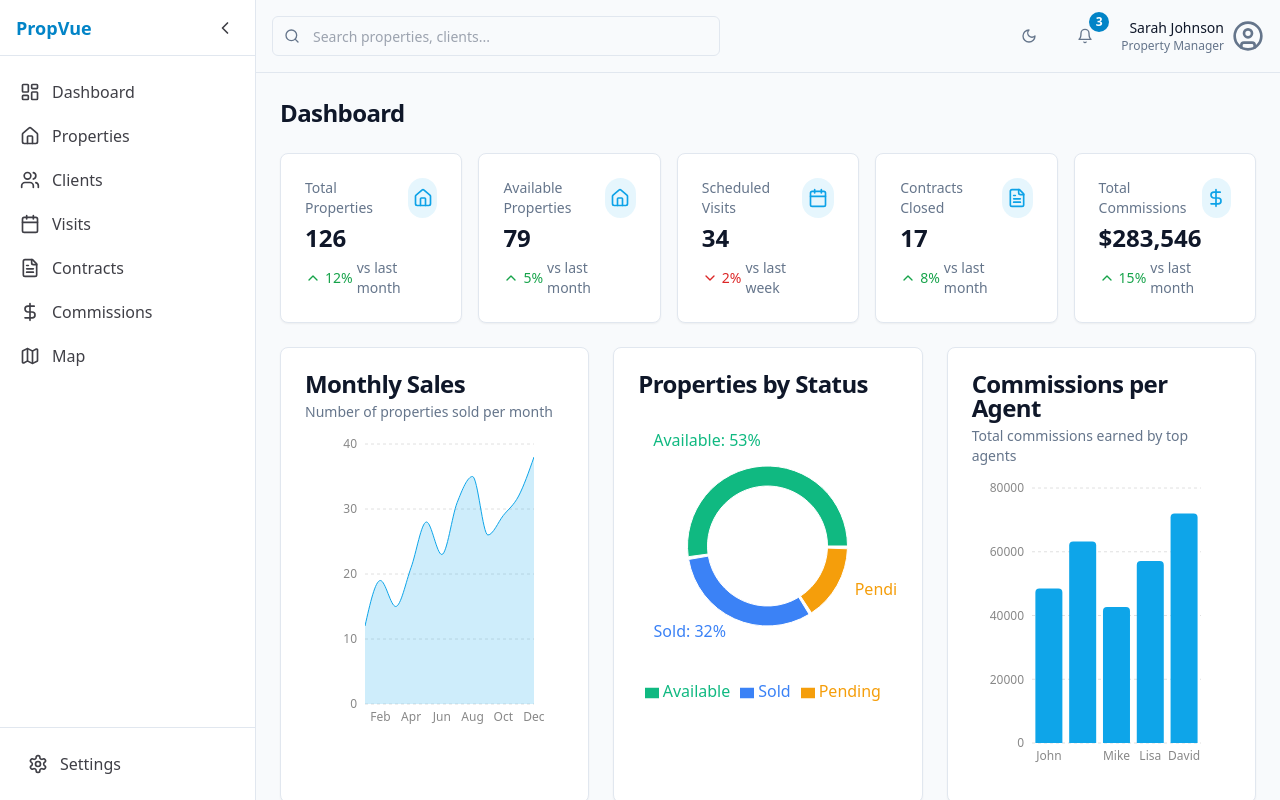
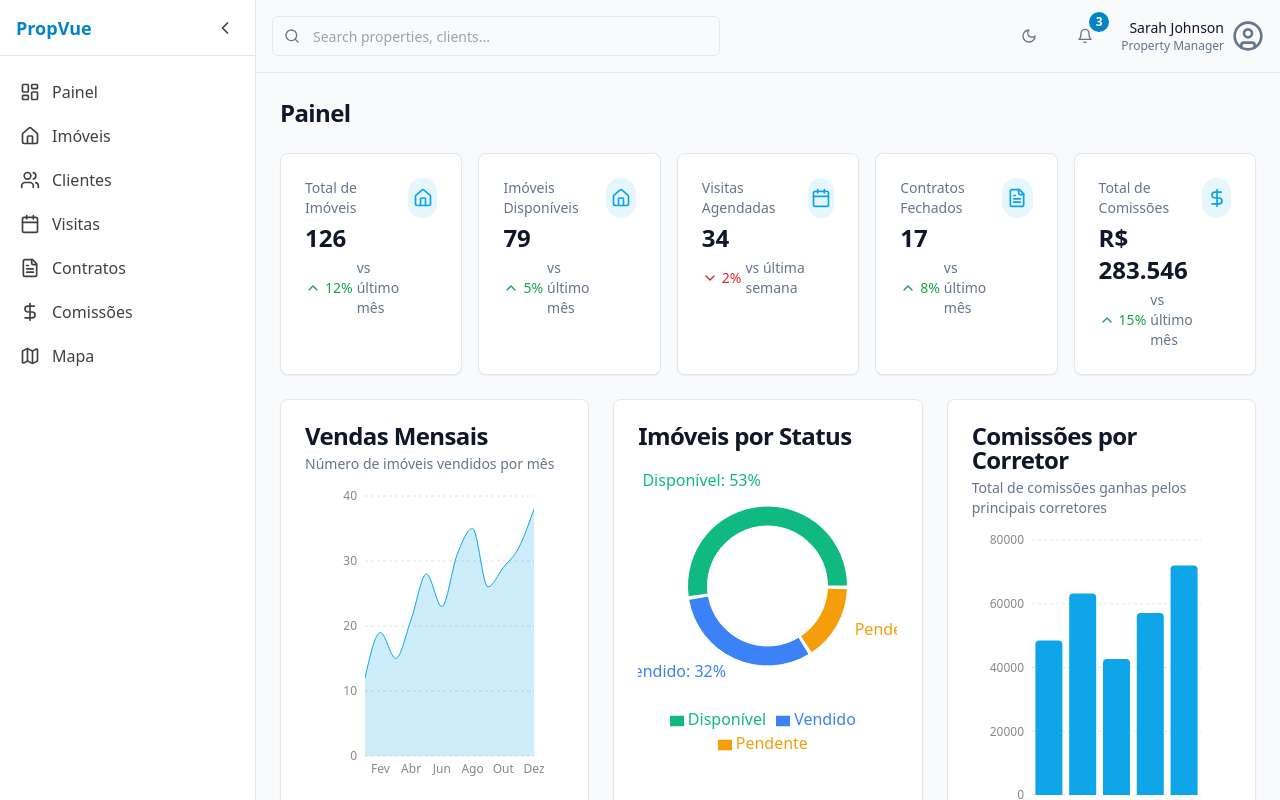
Before and after one commit to Jh0ny1/Emobil, a React (Vite) app: page /dashboard in a window 1280 px wide. Built offline with nearby package versions, Linux system fonts and the light colour scheme.

Commit message:
Refactor: Translate and add property details page
- Removed the home and settings pages.
- Translated the application to Portuguese.
- Added a details page for each available property.

```diff
--- a/src/App.tsx
+++ b/src/App.tsx
@@ -3,11 +3,11 @@ import { Toaster } from "@/components/ui/toaster";
 import { Toaster as Sonner } from "@/components/ui/sonner";
 import { TooltipProvider } from "@/components/ui/tooltip";
 import { QueryClient, QueryClientProvider } from "@tanstack/react-query";
-import { BrowserRouter, Routes, Route } from "react-router-dom";
+import { BrowserRouter, Routes, Route, Navigate } from "react-router-dom";
 import MainLayout from "./components/Layout/MainLayout";
-import Index from "./pages/Index";
 import Dashboard from "./components/Dashboard/Dashboard";
 import PropertiesList from "./components/Properties/PropertiesList";
+import PropertyDetails from "./components/Properties/PropertyDetails";
 import ClientsList from "./components/Clients/ClientsList";
 import VisitsList from "./components/Visits/VisitsList";
 import MapView from "./components/Map/MapView";
@@ -22,16 +22,17 @@ const App = () => (
       <Sonner />
       <BrowserRouter>
         <Routes>
-          <Route path="/" element={<Index />} />
+          <Route path="/" element={<Navigate to="/dashboard" replace />} />
 
-          {/* Dashboard routes */}
+          {/* Rotas do painel */}
           <Route path="/dashboard" element={<MainLayout><Dashboard /></MainLayout>} />
           <Route path="/properties" element={<MainLayout><PropertiesList /></MainLayout>} />
+          <Route path="/properties/:id" element={<MainLayout><PropertyDetails /></MainLayout>} />
           <Route path="/clients" element={<MainLayout><ClientsList /></MainLayout>} />
           <Route path="/visits" element={<MainLayout><VisitsList /></MainLayout>} />
           <Route path="/map" element={<MainLayout><MapView /></MainLayout>} />
 
-          {/* Catch-all route */}
+          {/* Rota de captura */}
           <Route path="*" element={<NotFound />} />
         </Routes>
       </BrowserRouter>
--- a/src/components/Dashboard/Dashboard.tsx
+++ b/src/components/Dashboard/Dashboard.tsx
@@ -1,103 +1,102 @@
 
 import React from 'react';
-import { LayoutGrid } from '@/components/ui/chart';
 import StatCard from './StatCard';
 import ChartCard from './ChartCard';
 import QuickActionCard from './QuickActionCard';
 import { Home, Calendar, FileText, DollarSign, Plus } from 'lucide-react';
 
 const Dashboard: React.FC = () => {
-  // Mock data for KPI cards
+  // Dados de exemplo para os cartões KPI
   const kpiData = [
     {
-      title: 'Total Properties',
+      title: 'Total de Imóveis',
       value: '126',
       change: { value: 12, trend: 'up' as const },
-      trend: 'last month',
+      trend: 'último mês',
       icon: Home
     },
     {
-      title: 'Available Properties',
+      title: 'Imóveis Disponíveis',
       value: '79',
       change: { value: 5, trend: 'up' as const },
-      trend: 'last month',
+      trend: 'último mês',
       icon: Home
     },
     {
-      title: 'Scheduled Visits',
+      title: 'Visitas Agendadas',
       value: '34',
       change: { value: 2, trend: 'down' as const },
-      trend: 'last week',
+      trend: 'última semana',
       icon: Calendar
     },
     {
-      title: 'Contracts Closed',
+      title: 'Contratos Fechados',
       value: '17',
       change: { value: 8, trend: 'up' as const },
-      trend: 'last month',
+      trend: 'último mês',
       icon: FileText
     },
     {
-      title: 'Total Commissions',
-      value: '$283,546',
+      title: 'Total de Comissões',
+      value: 'R$ 283.546',
       change: { value: 15, trend: 'up' as const },
-      trend: 'last month',
+      trend: 'último mês',
       icon: DollarSign
     }
   ];
 
-  // Mock data for charts
+  // Dados de exemplo para gráficos
   const monthlySalesData = [
     { name: 'Jan', value: 12 },
-    { name: 'Feb', value: 19 },
+    { name: 'Fev', value: 19 },
     { name: 'Mar', value: 15 },
-    { name: 'Apr', value: 21 },
-    { name: 'May', value: 28 },
+    { name: 'Abr', value: 21 },
+    { name: 'Mai', value: 28 },
     { name: 'Jun', value: 23 },
     { name: 'Jul', value: 31 },
-    { name: 'Aug', value: 35 },
-    { name: 'Sep', value: 26 },
-    { name: 'Oct', value: 29 },
+    { name: 'Ago', value: 35 },
+    { name: 'Set', value: 26 },
+    { name: 'Out', value: 29 },
     { name: 'Nov', value: 32 },
-    { name: 'Dec', value: 38 }
+    { name: 'Dez', value: 38 }
   ];
 
   const propertiesStatusData = [
-    { name: 'Available', value: 79 },
-    { name: 'Sold', value: 47 },
-    { name: 'Pending', value: 23 }
+    { name: 'Disponível', value: 79 },
+    { name: 'Vendido', value: 47 },
+    { name: 'Pendente', value: 23 }
   ];
 
   const commissionsByAgentData = [
-    { name: 'John', value: 48500 },
-    { name: 'Sarah', value: 63200 },
-    { name: 'Mike', value: 42700 },
-    { name: 'Lisa', value: 57100 },
-    { name: 'David', value: 72000 }
+    { name: 'João', value: 48500 },
+    { name: 'Sara', value: 63200 },
+    { name: 'Miguel', value: 42700 },
+    { name: 'Luísa', value: 57100 },
+    { name: 'Davi', value: 72000 }
   ];
 
-  // Mock quick actions
+  // Ações rápidas de exemplo
   const quickActions = [
     {
-      label: 'Add New Property',
+      label: 'Adicionar Imóvel',
       icon: Plus,
-      onClick: () => console.log('Add property clicked')
+      onClick: () => console.log('Adicionar imóvel clicado')
     },
     {
-      label: "View Today's Visits",
+      label: "Ver Visitas de Hoje",
       icon: Calendar,
-      onClick: () => console.log("View today's visits clicked")
+      onClick: () => console.log("Ver visitas de hoje clicado")
     },
     {
-      label: 'Register New Contract',
+      label: 'Registrar Novo Contrato',
       icon: FileText,
-      onClick: () => console.log('Register contract clicked')
+      onClick: () => console.log('Registrar contrato clicado')
     }
   ];
 
   return (
     <div className="space-y-6">
-      <h1 className="text-2xl font-bold tracking-tight">Dashboard</h1>
+      <h1 className="text-2xl font-bold tracking-tight">Painel</h1>
 
       <div className="grid grid-cols-1 md:grid-cols-2 lg:grid-cols-3 xl:grid-cols-5 gap-4">
         {kpiData.map((kpi, index) => (
@@ -114,22 +113,22 @@ const Dashboard: React.FC = () => {
 
       <div className="grid grid-cols-1 lg:grid-cols-3 gap-6">
         <ChartCard
-          title="Monthly Sales"
-          description="Number of properties sold per month"
+          title="Vendas Mensais"
+          description="Número de imóveis vendidos por mês"
           data={monthlySalesData}
           type="area"
         />
 
         <ChartCard
-          title="Properties by Status"
+          title="Imóveis por Status"
           data={propertiesStatusData}
           type="pie"
           colors={['#10b981', '#3b82f6', '#f59e0b']}
         />
 
         <ChartCard
-          title="Commissions per Agent"
-          description="Total commissions earned by top agents"
+          title="Comissões por Corretor"
+          description="Total de comissões ganhas pelos principais corretores"
           data={commissionsByAgentData}
           type="bar"
         />
@@ -137,12 +136,12 @@ const Dashboard: React.FC = () => {
 
       <div className="grid grid-cols-1 md:grid-cols-2 lg:grid-cols-3 gap-6">
         <QuickActionCard
-          title="Quick Actions"
-          description="Common tasks you might want to perform"
+          title="Ações Rápidas"
+          description="Tarefas comuns que você pode querer realizar"
           actions={quickActions}
         />
 
-        {/* Additional cards can be added here in the future */}
+        {/* Cartões adicionais podem ser adicionados aqui no futuro */}
       </div>
     </div>
   );
--- a/src/components/Layout/Sidebar.tsx
+++ b/src/components/Layout/Sidebar.tsx
@@ -10,21 +10,20 @@ import {
   Calendar,
   FileText,
   DollarSign,
-  Map,
-  Settings
+  Map
 } from 'lucide-react';
 
 const Sidebar: React.FC = () => {
   const [collapsed, setCollapsed] = useState(false);
 
   const navigationItems = [
-    { name: 'Dashboard', icon: LayoutDashboard, path: '/dashboard' },
-    { name: 'Properties', icon: Home, path: '/properties' },
-    { name: 'Clients', icon: Users, path: '/clients' },
-    { name: 'Visits', icon: Calendar, path: '/visits' },
-    { name: 'Contracts', icon: FileText, path: '/contracts' },
-    { name: 'Commissions', icon: DollarSign, path: '/commissions' },
-    { name: 'Map', icon: Map, path: '/map' },
+    { name: 'Painel', icon: LayoutDashboard, path: '/dashboard' },
+    { name: 'Imóveis', icon: Home, path: '/properties' },
+    { name: 'Clientes', icon: Users, path: '/clients' },
+    { name: 'Visitas', icon: Calendar, path: '/visits' },
+    { name: 'Contratos', icon: FileText, path: '/contracts' },
+    { name: 'Comissões', icon: DollarSign, path: '/commissions' },
+    { name: 'Mapa', icon: Map, path: '/map' },
   ];
 
   return (
@@ -46,7 +45,7 @@ const Sidebar: React.FC = () => {
         <button
           onClick={() => setCollapsed(!collapsed)}
           className="p-1 rounded-md hover:bg-sidebar-accent text-sidebar-foreground"
-          aria-label={collapsed ? "Expand sidebar" : "Collapse sidebar"}
+          aria-label={collapsed ? "Expandir barra lateral" : "Recolher barra lateral"}
         >
           <ChevronLeft className={cn("h-5 w-5 transition-transform", collapsed && "rotate-180")} />
         </button>
@@ -73,22 +72,6 @@ const Sidebar: React.FC = () => {
           ))}
         </ul>
       </nav>
-
-      <div className="p-4 border-t">
-        <Link
-          to="/settings"
-          className={cn(
-            "flex items-center gap-3 px-3 py-2 rounded-md transition-colors",
-            "hover:bg-sidebar-accent hover:text-sidebar-accent-foreground",
-            "focus:outline-none focus:ring-2 focus:ring-sidebar-ring",
-            "text-sidebar-foreground",
-            collapsed && "justify-center"
-          )}
-        >
-          <Settings className="h-5 w-5 flex-shrink-0" />
-          {!collapsed && <span>Settings</span>}
-        </Link>
-      </div>
     </aside>
   );
 };
--- /dev/null
+++ b/src/components/Properties/PropertyDetails.tsx
@@ -0,0 +1,231 @@
+
+import React from 'react';
+import { useParams, Link } from 'react-router-dom';
+import { ArrowLeft, Bed, Bath, Maximize, Phone, Mail, Calendar, FileText } from 'lucide-react';
+import { Button } from '@/components/ui/button';
+import { Card, CardContent } from '@/components/ui/card';
+import { Badge } from '@/components/ui/badge';
+import { Separator } from '@/components/ui/separator';
+import { PropertyType } from './PropertyCard';
+
+// Dados de exemplo para propriedades
+const propertiesData: PropertyType[] = [
+  {
+    id: "1",
+    title: "Casa Moderna em Condomínio",
+    address: "Rua das Flores, 123",
+    city: "São Paulo",
+    price: 750000,
+    type: "house",
+    status: "available",
+    bedrooms: 3,
+    bathrooms: 2,
+    area: 180,
+    image: "https://images.unsplash.com/photo-1564013799919-ab600027ffc6?auto=format&fit=crop&q=80&w=1000"
+  },
+  {
+    id: "2",
+    title: "Apartamento Luxuoso",
+    address: "Av. Paulista, 1000",
+    city: "São Paulo",
+    price: 1200000,
+    type: "apartment",
+    status: "available",
+    bedrooms: 4,
+    bathrooms: 3,
+    area: 220,
+    image: "https://images.unsplash.com/photo-1493809842364-78817add7ffb?auto=format&fit=crop&q=80&w=1000"
+  },
+  {
+    id: "3",
+    title: "Lote em Condomínio Fechado",
+    address: "Estrada do Sol, 456",
+    city: "Rio de Janeiro",
+    price: 350000,
+    type: "land",
+    status: "available",
+    area: 500,
+    image: "https://images.unsplash.com/photo-1500382017468-9049fed747ef?auto=format&fit=crop&q=80&w=1000"
+  }
+];
+
+const PropertyDetails: React.FC = () => {
+  const { id } = useParams<{ id: string }>();
+  const property = propertiesData.find(p => p.id === id);
+
+  if (!property) {
+    return (
+      <div className="flex flex-col items-center justify-center py-12">
+        <h2 className="text-2xl font-bold mb-4">Imóvel não encontrado</h2>
+        <Button asChild>
+          <Link to="/properties">Voltar para Imóveis</Link>
+        </Button>
+      </div>
+    );
+  }
+
+  const formatPrice = (price: number) => {
+    return new Intl.NumberFormat('pt-BR', {
+      style: 'currency',
+      currency: 'BRL',
+      minimumFractionDigits: 0,
+      maximumFractionDigits: 0,
+    }).format(price);
+  };
+
+  const getStatusLabel = (status: string) => {
+    switch (status) {
+      case 'available':
+        return 'Disponível';
+      case 'sold':
+        return 'Vendido';
+      case 'pending':
+        return 'Pendente';
+      default:
+        return status;
+    }
+  };
+
+  const getTypeLabel = (type: string) => {
+    switch (type) {
+      case 'house':
+        return 'Casa';
+      case 'apartment':
+        return 'Apartamento';
+      case 'condo':
+        return 'Condomínio';
+      case 'land':
+        return 'Terreno';
+      default:
+        return type;
+    }
+  };
+
+  return (
+    <div className="space-y-6">
+      <div className="flex items-center justify-between">
+        <Button variant="outline" size="sm" asChild className="mb-4">
+          <Link to="/properties" className="flex items-center gap-2">
+            <ArrowLeft className="h-4 w-4" />
+            Voltar para Imóveis
+          </Link>
+        </Button>
+      </div>
+
+      <div className="grid grid-cols-1 lg:grid-cols-3 gap-6">
+        <div className="lg:col-span-2 space-y-6">
+          <div className="relative rounded-lg overflow-hidden h-80">
+            <img
+              src={property.image}
+              alt={property.title}
+              className="w-full h-full object-cover"
+            />
+            <Badge className="absolute top-4 right-4 text-sm">
+              {getStatusLabel(property.status)}
+            </Badge>
+          </div>
+
+          <div>
+            <div className="flex justify-between items-start">
+              <h1 className="text-2xl font-bold">{property.title}</h1>
+              <div className="text-2xl font-bold text-real-700">{formatPrice(property.price)}</div>
+            </div>
+            <p className="text-muted-foreground mt-1">{property.address}, {property.city}</p>
+          </div>
+
+          <div className="flex flex-wrap gap-6">
+            {property.bedrooms !== undefined && (
+              <div className="flex items-center gap-2">
+                <Bed className="h-5 w-5 text-muted-foreground" />
+                <span>{property.bedrooms} Quartos</span>
+              </div>
+            )}
+            {property.bathrooms !== undefined && (
+              <div className="flex items-center gap-2">
+                <Bath className="h-5 w-5 text-muted-foreground" />
+                <span>{property.bathrooms} Banheiros</span>
+              </div>
+            )}
+            {property.area !== undefined && (
+              <div className="flex items-center gap-2">
+                <Maximize className="h-5 w-5 text-muted-foreground" />
+                <span>{property.area} m²</span>
+              </div>
+            )}
+            <div className="flex items-center gap-2">
+              <Home className="h-5 w-5 text-muted-foreground" />
+              <span>{getTypeLabel(property.type)}</span>
+            </div>
+          </div>
+
+          <Card>
+            <CardContent className="p-6">
+              <h2 className="text-xl font-semibold mb-4">Descrição</h2>
+              <p className="text-muted-foreground">
+                Este impressionante {getTypeLabel(property.type).toLowerCase()} localizado em {property.city}
+                oferece um excelente espaço para moradia com seu layout bem projetado
+                {property.bedrooms !== undefined && ` e ${property.bedrooms} quartos espaçosos`}
+                {property.bathrooms !== undefined && ` com ${property.bathrooms} banheiros modernos`}.
+                {property.area !== undefined && ` A propriedade possui uma área total de ${property.area} m²`},
+                proporcionando amplo espaço para vida familiar e entretenimento.
+                <br /><br />
+                A localização privilegiada oferece fácil acesso a comércio, escolas e transporte público.
+                Agende uma visita hoje mesmo para conhecer esta propriedade excepcional.
+              </p>
+            </CardContent>
+          </Card>
+        </div>
+
+        <div className="space-y-6">
+          <Card>
+            <CardContent className="p-6">
+              <h2 className="text-xl font-semibold mb-4">Contato</h2>
+              <div className="space-y-4">
+                <div className="flex items-center gap-3">
+                  <div className="h-10 w-10 rounded-full bg-primary/10 flex items-center justify-center text-primary">
+                    <Phone className="h-5 w-5" />
+                  </div>
+                  <div>
+                    <p className="text-sm text-muted-foreground">Telefone</p>
+                    <p>(11) 98765-4321</p>
+                  </div>
+                </div>
+                <div className="flex items-center gap-3">
+                  <div className="h-10 w-10 rounded-full bg-primary/10 flex items-center justify-center text-primary">
+                    <Mail className="h-5 w-5" />
+                  </div>
+                  <div>
+                    <p className="text-sm text-muted-foreground">Email</p>
+                    <p>contato@propvue.com.br</p>
+                  </div>
+                </div>
+
+                <Separator className="my-4" />
+
+                <Button className="w-full">Agendar Visita</Button>
+              </div>
+            </CardContent>
+          </Card>
+
+          <Card>
+            <CardContent className="p-6">
+              <h2 className="text-xl font-semibold mb-4">Ações</h2>
+              <div className="space-y-3">
+                <Button variant="outline" className="w-full flex items-center gap-2">
+                  <Calendar className="h-4 w-4" />
+                  Agendar Visita
+                </Button>
+                <Button variant="outline" className="w-full flex items-center gap-2">
+                  <FileText className="h-4 w-4" />
+                  Gerar Contrato
+                </Button>
+              </div>
+            </CardContent>
+          </Card>
+        </div>
+      </div>
+    </div>
+  );
+};
+
+export default PropertyDetails;
--- a/src/components/ThemeProvider.tsx
+++ b/src/components/ThemeProvider.tsx
@@ -38,7 +38,7 @@ export function ThemeProvider({ children }: { children: React.ReactNode }) {
 export function useTheme() {
   const context = useContext(ThemeContext);
   if (context === undefined) {
-    throw new Error('useTheme must be used within a ThemeProvider');
+    throw new Error('useTheme deve ser usado dentro de um ThemeProvider');
   }
   return context;
 }
```
